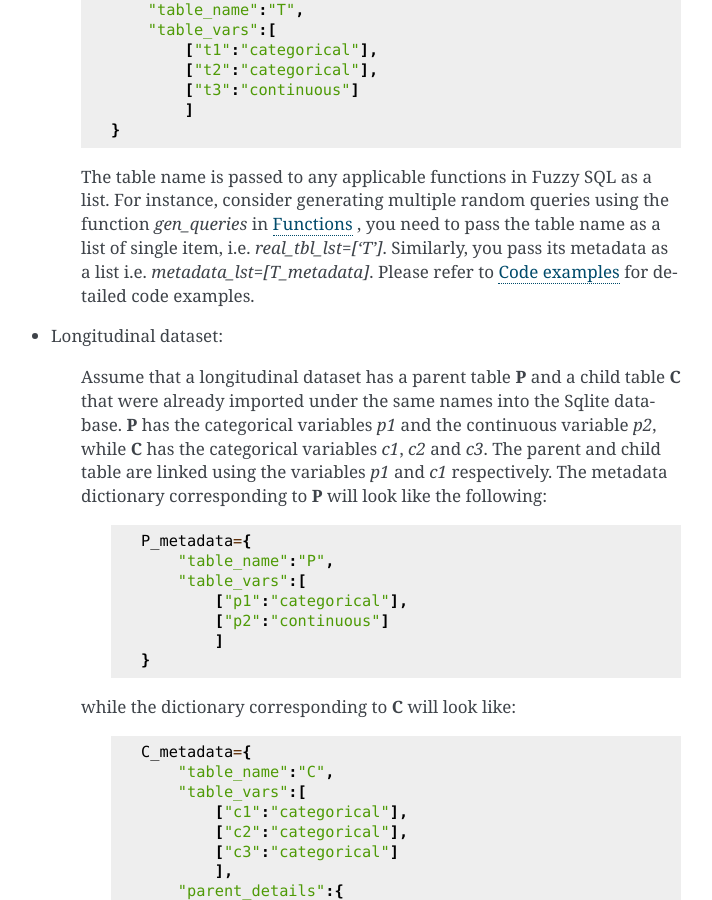
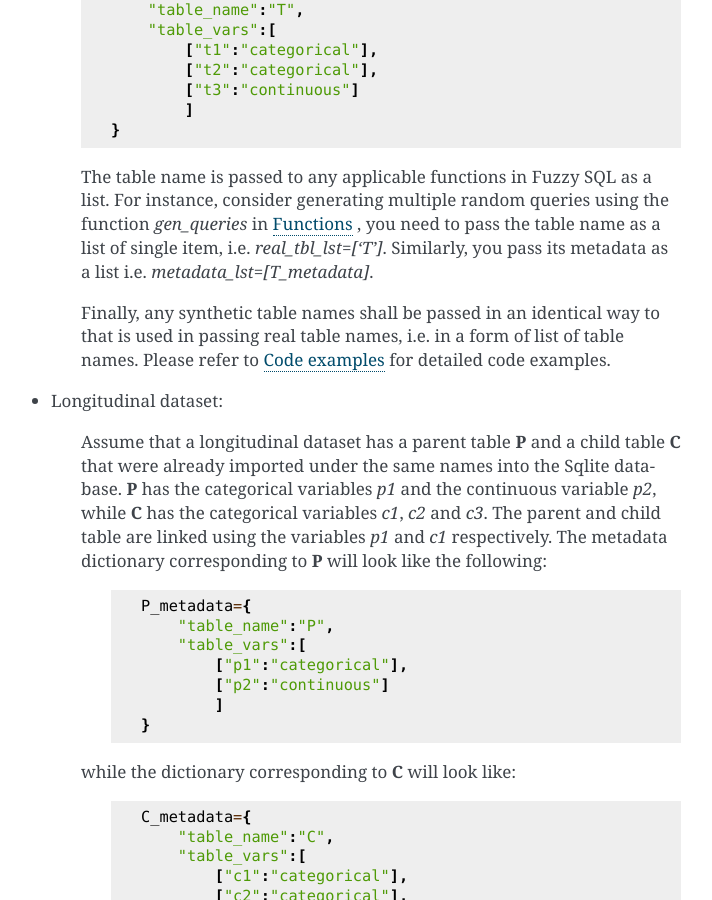
Before and after one commit to skababji-ehil/fuzzy_sql, a Sphinx documentation site: the page built from docs/usage.rst, in a window 1280 px wide and 900 px high, scrolled down 537 px. Shown: the whole window, without its empty margins (399-1111 px from the left). Built offline with Sphinx 7.4.7, drawn with Linux system fonts in a browser that asks for light colours.

```diff
--- a/docs/index.rst
+++ b/docs/index.rst
@@ -9,6 +9,7 @@ Fuzzy SQL
 .. toctree::
    :maxdepth: 2
 
+   introduction
    installation
    functions
    usage
--- a/docs/usage.rst
+++ b/docs/usage.rst
@@ -21,7 +21,9 @@ Whether tabular or longitudinal, data is passed to the main class of Fuzzy SQL a
         }
 
 
-    The table name is passed to any applicable functions in Fuzzy SQL as a list. For instance, consider generating multiple random queries using the function `gen_queries` in :doc:`/functions` , you need to pass the table name as a list of single item, i.e. `real_tbl_lst=['T']`. Similarly, you pass its metadata as a list i.e. `metadata_lst=[T_metadata]`. Please refer to :ref:`Code examples` for detailed code examples.
+    The table name is passed to any applicable functions in Fuzzy SQL as a list. For instance, consider generating multiple random queries using the function `gen_queries` in :doc:`/functions` , you need to pass the table name as a list of single item, i.e. `real_tbl_lst=['T']`. Similarly, you pass its metadata as a list i.e. `metadata_lst=[T_metadata]`.
+
+    Finally, any synthetic table names shall be passed in an identical way to that is used in passing real table names, i.e. in a form of list of table names. Please refer to :ref:`Code examples` for detailed code examples.
 
 
 * Longitudinal dataset:
```
Also changed, not shown: docs/introduction.rst (added, +17 -0 lines), docs/images/fuzzy_flow.png (added), 2 other files.
